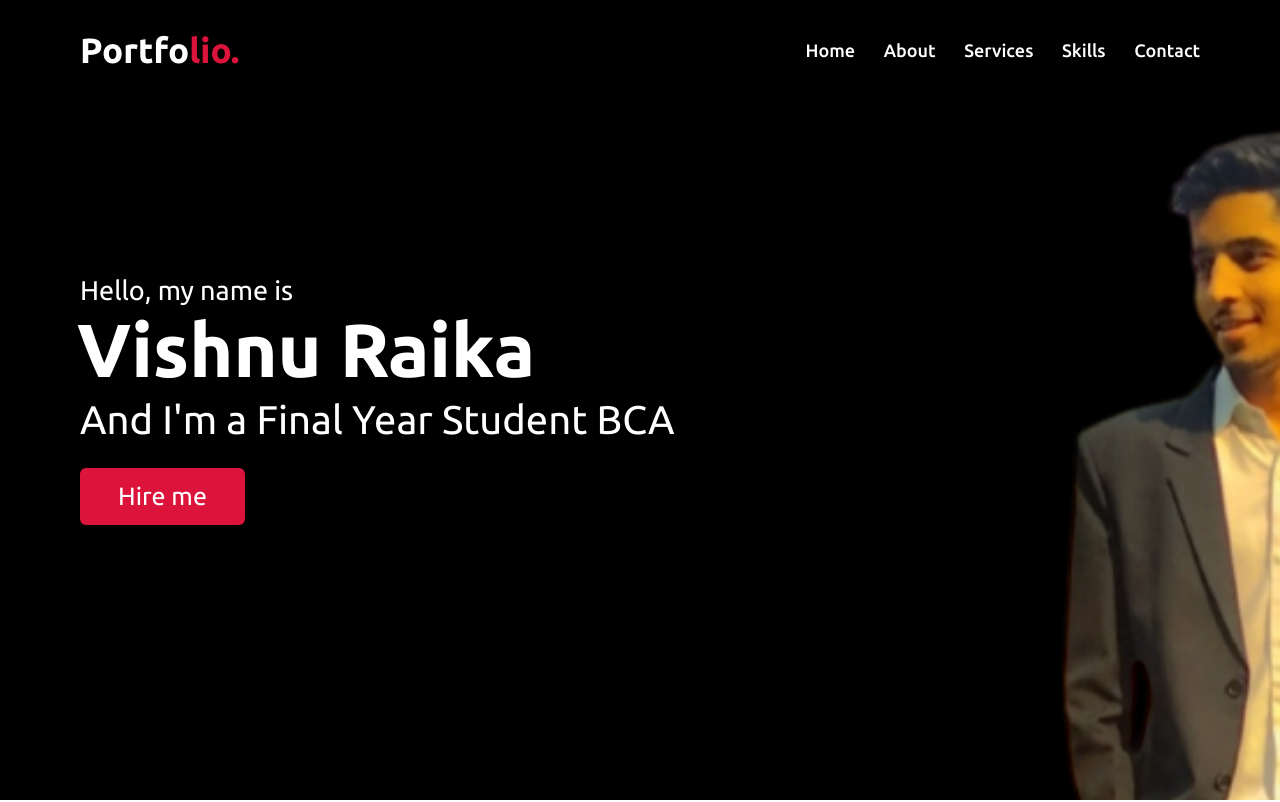
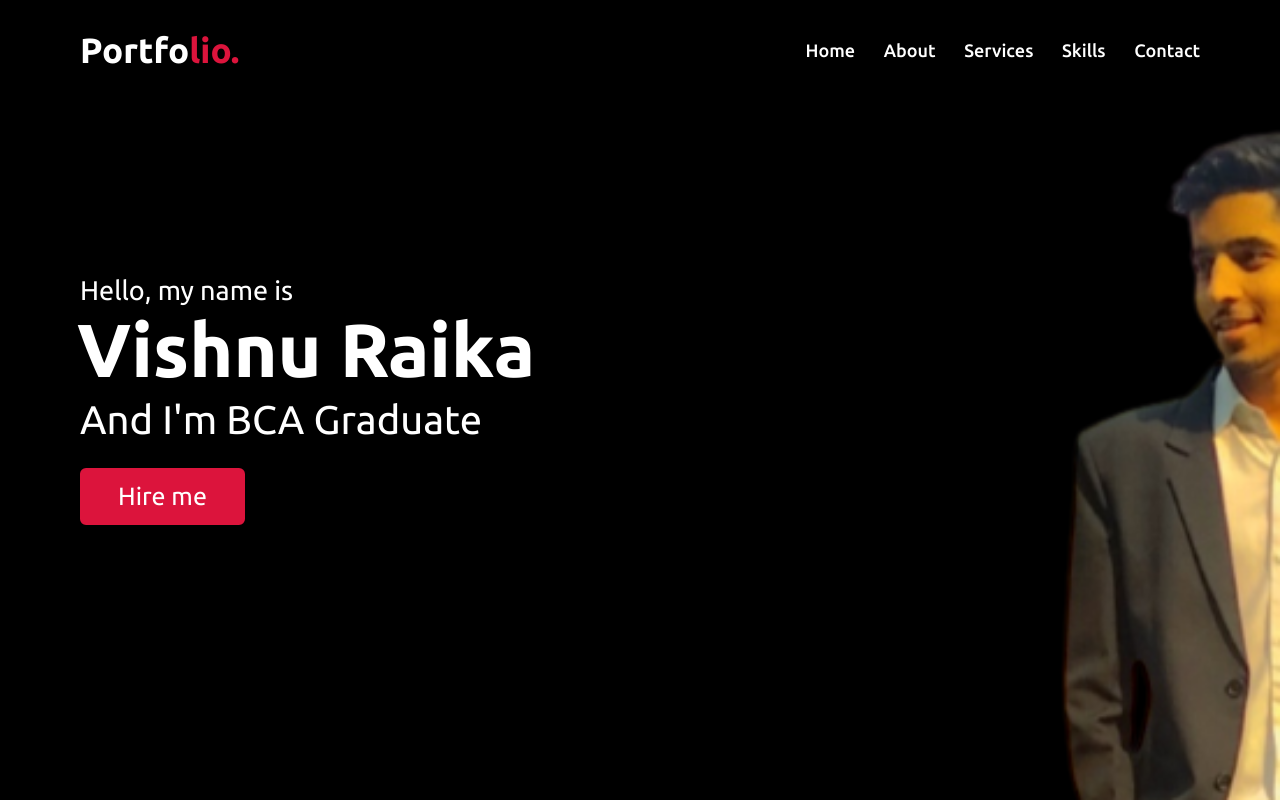
Before and after one commit to VishnuRaika04/Vishnu_Portfolio, a plain HTML site: page index.html in a window 1280 px wide. Shown: the top 802 px of the page. Drawn offline with nearby package versions, Linux system fonts and the light colour scheme.

Commit message:
Update index.html

```diff
--- a/index.html
+++ b/index.html
@@ -41,7 +41,7 @@
             <div class="home-content">
                 <div class="text-1">Hello, my name is</div>
                 <div class="text-2">Vishnu Raika</div>
-                <div class="text-3">And I'm a Final Year Student BCA</div>
+                <div class="text-3">And I'm BCA Graduate</div>
                 <a href="#contact">Hire me</a>
             </div>
         </div>
```
